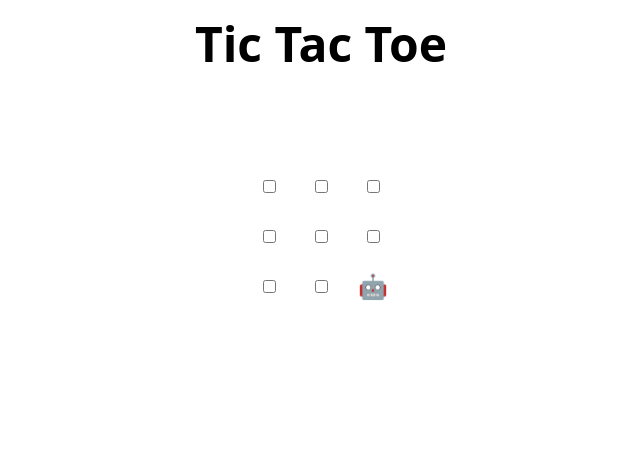
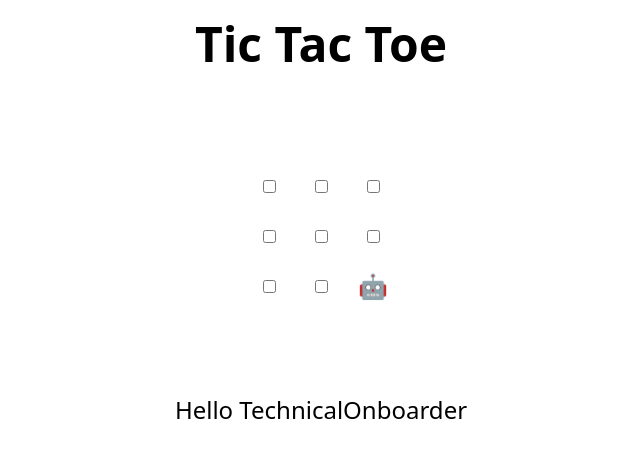
Before and after one commit to shaileshthakur1/Onboarding_2, a plain HTML site: page index.html in a window 1280 px wide. Shown: the whole page, without its empty margins (319-959 px from the left). Drawn offline with Linux system fonts and the light colour scheme.

Commit message:
Update index.html
Commited the suggested stuffs

```diff
--- a/index.html
+++ b/index.html
@@ -48,7 +48,7 @@
 </table>
 
 <h2 hidden>Game over, refresh to play again 🧑‍💻 🤖!</h2>
-
+<p> Hello TechnicalOnboarder </p>
 <script>
   // Initialization
   const boxes = Array.from(document.querySelectorAll("td"));
```
